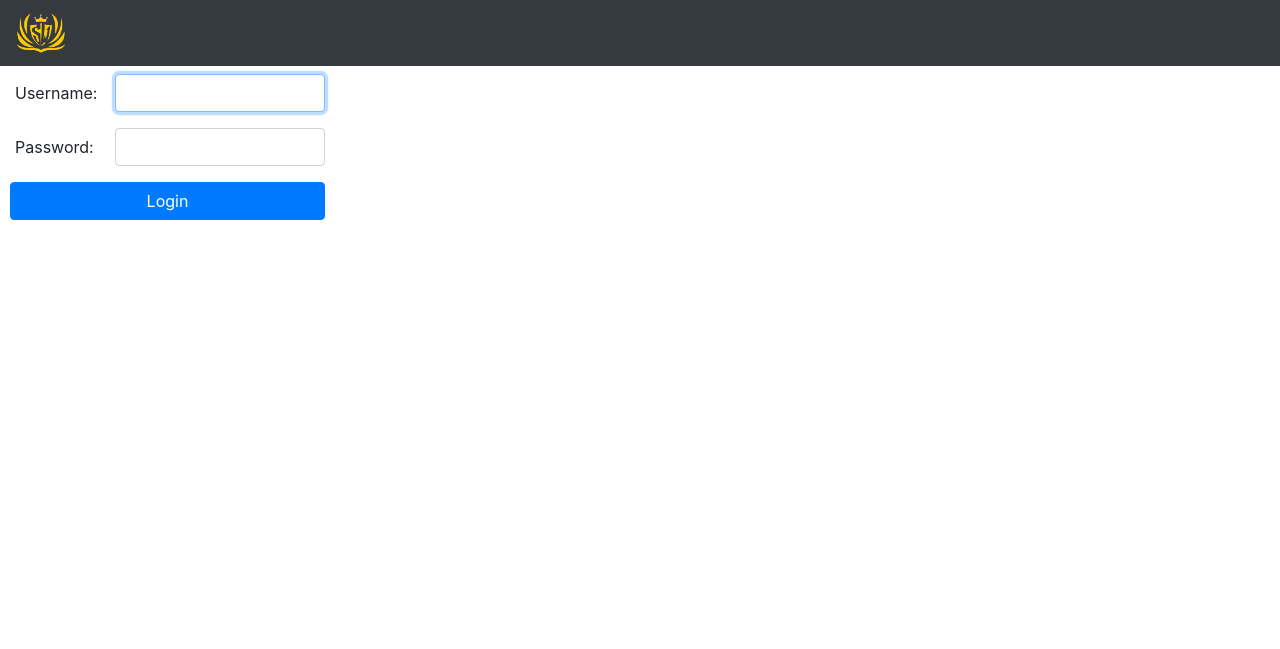
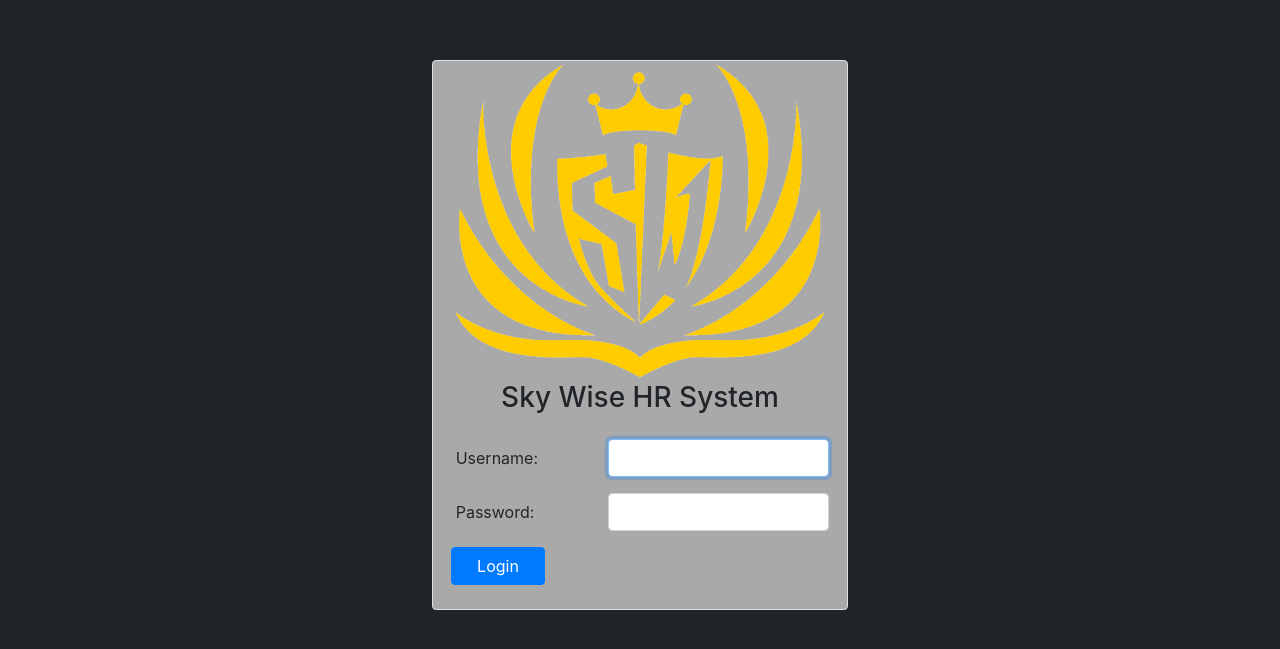
Before and after one commit to tyochan/swhr, a Django app: page /login/ in a window 1280 px wide. Shown: the top 649 px of the page. Run offline with Django 3.2, Linux system fonts and the light colour scheme; some libraries are stand-ins or nearby versions.

Commit message:
Merge branch 'master' of https://github.com/tyochan/swhr

```diff
--- a/swhr/templates/base.html
+++ b/swhr/templates/base.html
@@ -21,11 +21,11 @@
   <title>Sky Wise HR System</title>
 </head>
 
-<body>
+<body {% if not request.user.is_authenticated %} style="background-color:#212529" {% endif %}>
+  {% if request.user.is_authenticated %}
   {% block navbar %}
   <nav class="navbar navbar-expand-sm bg-dark navbar-dark sticky-top">
-    <a class="navbar-brand" href="{% if request.user.is_authenticated %}{% url 'personal_details:index' %}{% endif %}"><img src="{% static 'images/logo_g.png' %}" alt="SkyWiseHR" id="logo"></a>
-    {% if request.user.is_authenticated %}
+    <a class="navbar-brand" href="{% url 'personal_details:index' %}"><img src="{% static 'images/logo_g.png' %}" alt="SkyWiseHR" id="logo"></a>
     <ul class="navbar-nav nav">
       <li class="nav-item {% if request.resolver_match.app_name == 'personal_details' %}active{% endif %}">
         <a class="nav-link" href="{% url 'personal_details:index' %}">
@@ -52,9 +52,9 @@
         </a>
       </li>
     </ul>
-    {% endif %}
   </nav>
   {% endblock %}
+  {% endif %}
 
   <div class="container-fluid">
     {% block content %}Temporary content{% endblock %}
--- a/swhr/templates/registration/login.html
+++ b/swhr/templates/registration/login.html
@@ -1,5 +1,5 @@
 {% extends "base.html" %}
-
+{% load staticfiles %}
 {% block content %}
 
 {% if form.errors %}
@@ -18,22 +18,27 @@
   {% endif %}
 </div>
 {% endif %}
+<div class="container col-sm-4 border rounded" style="top:60px; background-color: darkgray;">
+  <img class="card-img-top text-center" src="{% static 'images/logo_g.png' %}" alt="Sky Wise HR">
+  <h3 class="text-center">Sky Wise HR System</h3>
+  <div class="card-body">
     <form method="post" action="{% url 'login' %}" class="mt-2">
       {% csrf_token %}
       <div class="form-group form-row">
-    <label for="username" class="col-sm-1 col-form-label">Username:</label>
-    <input type="text" name="username" class="form-control col-sm-2" id="id_username" autofocus>
+        <label for="username" class="col-sm-5 col-form-label">Username:</label>
+        <input type="text" name="username" class="form-control col-sm-7" id="id_username" autofocus>
       </div>
       <div class="form-group form-row">
-    <label for="password" class="col-sm-1 col-form-label">Password:</label>
-    <input type="password" name="password" class="form-control  col-sm-2" id="id_password">
-    <!-- <small id="usernameHelp" class="form-text text-muted">Use your Staff ID as username.</small> -->
+        <label for="password" class="col-sm-5 col-form-label">Password:</label>
+        <input type="password" name="password" class="form-control  col-sm-7" id="id_password">
       </div>
       <div class="form-group form-row">
-    <input type="submit" value="Login" class="btn btn-primary btn-block col-sm-3">
+        <input type="submit" value="Login" class="btn btn-primary btn-block col-sm-3 float-right">
       </div>
       <input type="hidden" name="next" value="{{ next }}">
     </form>
+  </div>
+</div>
 
 
 {# Assumes you setup the password_reset view in your URLconf #}
```
Lines whose indentation alone changed are shown as unchanged.
